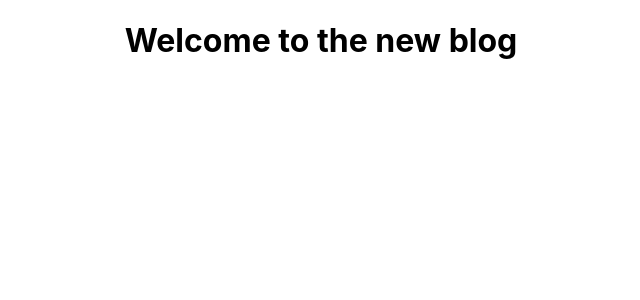
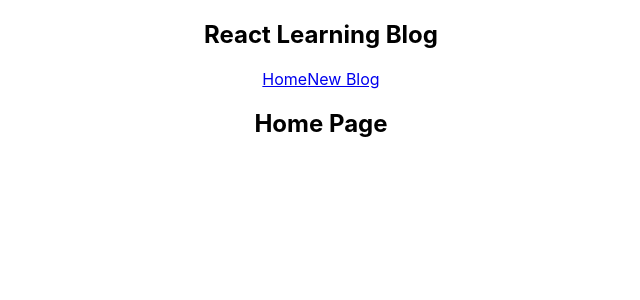
Before and after one commit to preethisun0801/example-blog, a React (Create React App) app: page / in a window 1280 px wide. Shown: the top 300 px of the page, without its empty margins (319-959 px from the left). Built offline with nearby package versions, Linux system fonts and the light colour scheme.

Commit message:
navbar and homje components

```diff
--- a/src/App.js
+++ b/src/App.js
@@ -1,11 +1,13 @@
 import './App.css';
+import Navbar from './Navbar'
+import Home from './Home'
 
 function App() {
-  const title = "Welcome to the new blog"
   return (
     <div className="App">
+      <Navbar />
       <div className="content">
-        <h1>{title}</h1>
+        <Home />
       </div>
     </div>
   );
--- /dev/null
+++ b/src/Home.js
@@ -0,0 +1,9 @@
+const Home = () => {
+    return (
+        <div className="home">
+            <h2>Home Page</h2>
+        </div>
+    );
+}
+
+export default Home;
--- /dev/null
+++ b/src/Navbar.js
@@ -0,0 +1,13 @@
+const Navbar = () => {
+    return (
+        <nav className="navbar">
+            <h1>React Learning Blog</h1>
+            <div className="links">
+                <a href="/">Home</a>
+                <a href="/create">New Blog</a>
+            </div>
+        </nav>
+    );
+}
+
+export default Navbar;
```
